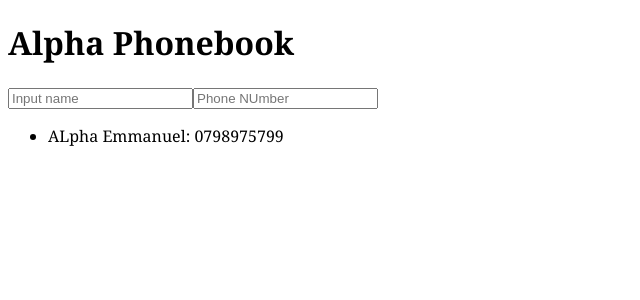
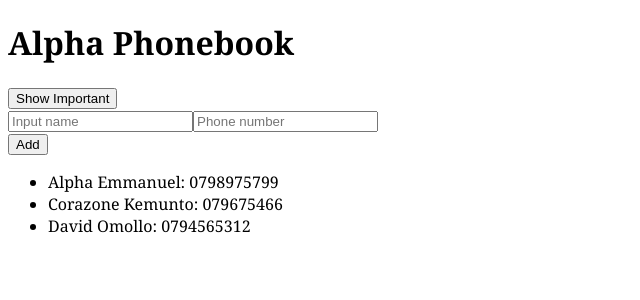
Before and after one commit to ealpha072/react_phonebook, a React (Vite) app in the folder frontend/: page / in a window 1280 px wide. Shown: the top 300 px of the page, without its empty margins (0-640 px from the left). Built offline with nearby package versions, Linux system fonts and the light colour scheme.

Commit message:
Forms added

```diff
--- a/frontend/src/App.jsx
+++ b/frontend/src/App.jsx
@@ -2,24 +2,73 @@ import React from 'react'
 import { useState } from 'react'
 import Contact from './Components/Contact'
 
-const App = ({contacts}) => {
-  const [contact, setContact] = useState(contacts)
+const App = (props) => {
+
+  const initialFormValues = {
+    name: '',
+    number:''
+  }
+
+  const [contacts, setContacts] = useState(props.contacts)
+  const [values, setValues] = useState(initialFormValues)
+  const [showAll, setShowAll] = useState(true)
+
+  const contactsToShow = showAll ? contacts : contacts.filter(contact => contact.important == true)
+  const addContact = (e) => {
+    e.preventDefault()
+    console.log('Form submitted')
+    const contactObject = {
+      id:contacts.length + 1,
+      name: values.name,
+      number:values.number,
+      date:new Date().toISOString(),
+      important:Math.random() < 0.5
+    }
+
+    console.log(contactObject)
+    setContacts(contacts.concat(contactObject))
+    setValues(initialFormValues)
+  }
+
+  const handleInputChange = (event) => {
+    const {name, value} = event.target
+    setValues({
+      ...values,
+      [name]:value
+    })
+  }
 
   return (
     <div>
       <h1>Alpha Phonebook</h1>
+      <button onClick={()=>setShowAll(false)}>Show {!showAll ? 'All' : 'Important'}</button>
 
-      <div className="input-contacts">
-        <form action="">
+      <div className="input-contacts" >
+        <form action="" onSubmit={addContact}>
           <div className="input-fields">
-            <input type="text" placeholder='Input name'/>
-            <input type="number" placeholder='Phone NUmber'/>
+            <input
+              type="text"
+              placeholder='Input name'
+              value={values.name}
+              name='name'
+              onChange={handleInputChange}
+            />
+
+            <input
+              type="number"
+              placeholder='Phone number'
+              value={values.number}
+              name='number'
+              onChange={handleInputChange}
+            />
+
           </div>
+          <button type='submit' >Add</button>
         </form>
       </div>
       <div className="container">
         <ul>
-          {contacts.map(contact =>
+          {contactsToShow.map(contact =>
             <Contact key={contact.id} contact = {contact}/>)
           }
         </ul>
--- a/frontend/src/main.jsx
+++ b/frontend/src/main.jsx
@@ -6,10 +6,24 @@ import './App.css'
 const contacts = [
   {
     id: 1,
-    name: 'ALpha Emmanuel',
+    name: 'Alpha Emmanuel',
     number: '0798975799',
     date: '2019-05-30T17:30:31.098Z',
     important: true
+  },
+  {
+    id: 2,
+    name: 'Corazone Kemunto',
+    number: '079675466',
+    date: '2019-05-30T17:30:31.098Z',
+    important: true
+  },
+  {
+    id: 3,
+    name: 'David Omollo',
+    number: '0794565312',
+    date: '2019-05-30T17:30:31.098Z',
+    important: false
   },
 ]
 
```
